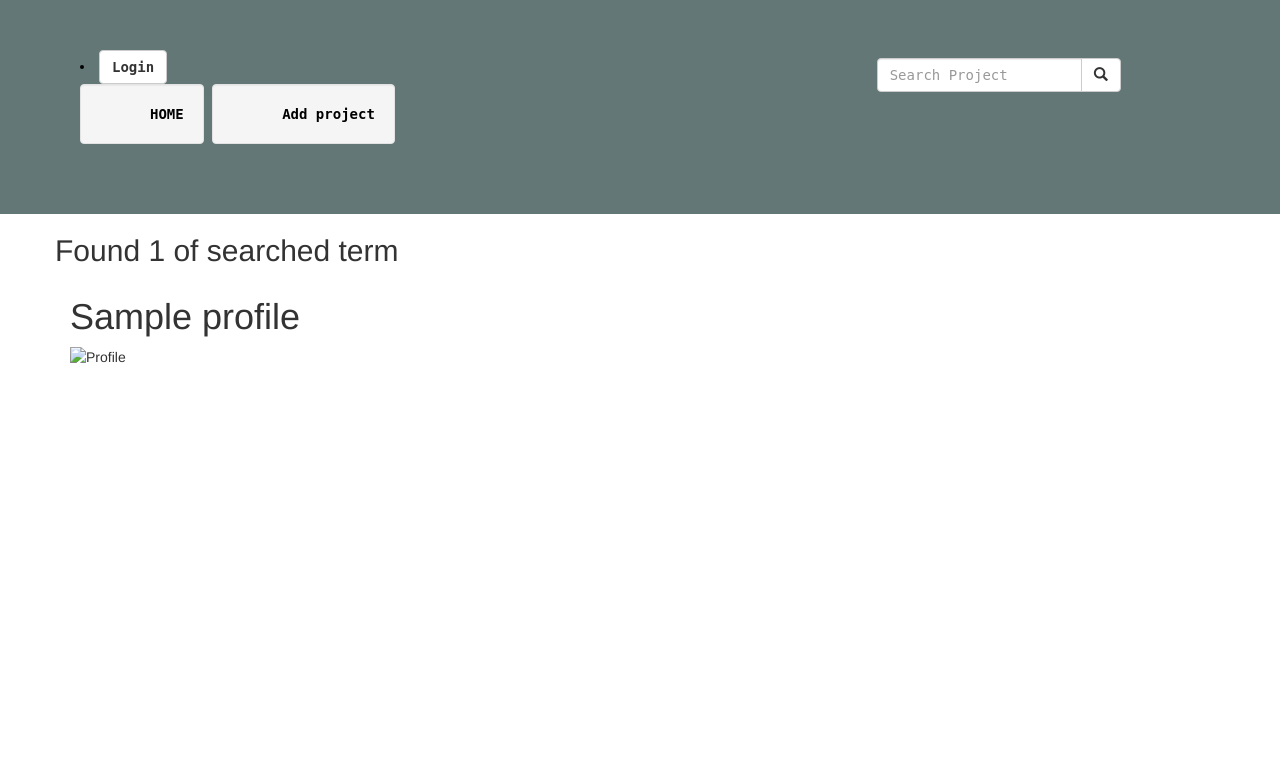
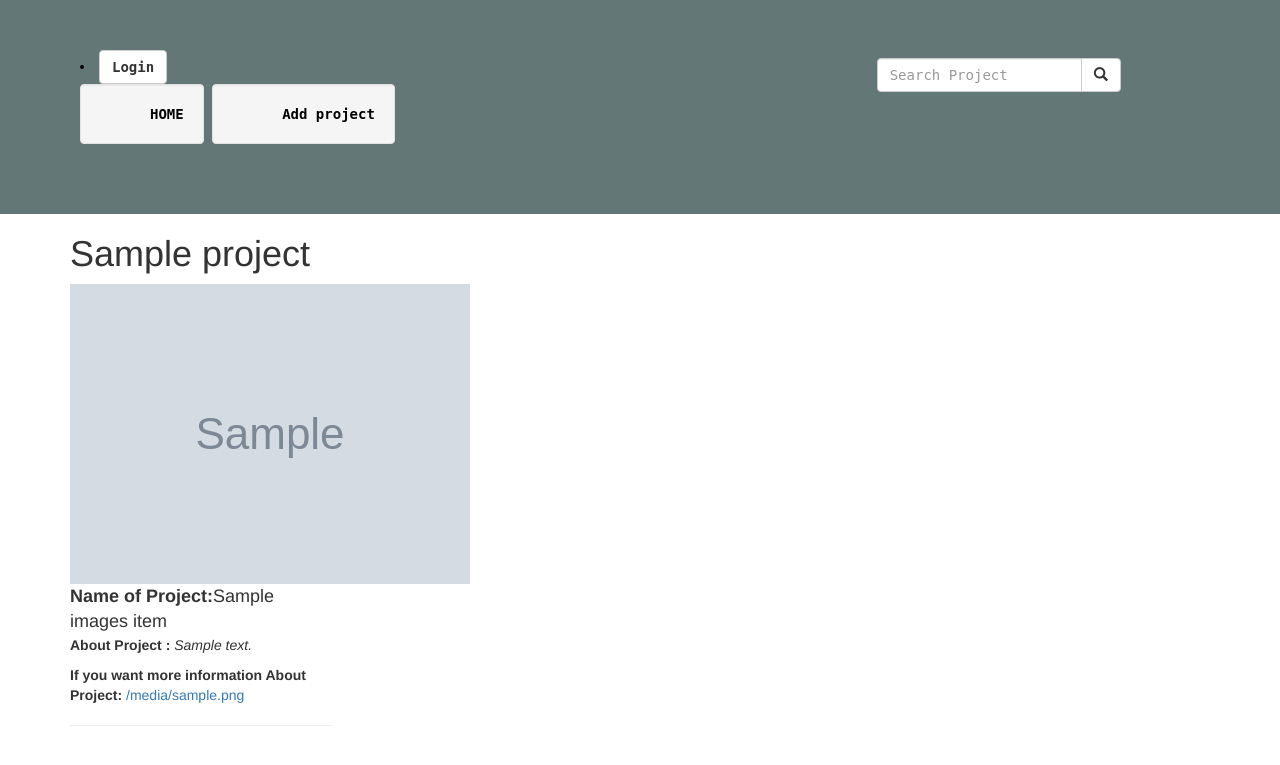
Before and after one commit to Nyirabazungu/poster, a Django app: template images/templates/all-images/search.html in a window 1280 px wide. Shown: the top 765 px of the page. Run offline with Django 3.2, Linux system fonts and the light colour scheme; the template is opened without the code that fills it: most values are stand-ins (such as "Sample title", 1, 10 or a date in 2020); grey boxes marked "Sample" are stand-in pictures; some libraries are stand-ins or nearby versions.

Commit message:
add link

```diff
--- a/images/templates/all-images/search.html
+++ b/images/templates/all-images/search.html
@@ -3,23 +3,36 @@
 <div class="container">
 
   <div class="row">
-    {% if profiles%}
-      <h2>Found {{ profiles|length }} of searched term {{message}}</h2>
-    {% else %}
-      <h2> Enter name! {{message}}</h2>
+    {% if projects%}
+
+
     {% endif %}
 
   </div>
 
   <div class="row">
 
-  {% if profiles%}
-    {% for profile in profiles %}
-      <div class="col-sm-6 col-md-3">
-          <h1>{{profile.profile}}</h1>
-          <img src="{{profile_item.projects.url}}" class="img-responsive" alt="Profile"></a>
 
-      </div>
+
+          {% if projects%}
+          {% for images_item in projects %}
+            <div class="col-sm-6 col-md-3">
+                <h1>{{project.project}}</h1>
+
+                <data-target="#{{images_item.id}}">
+                  <img src="{{images_item.image.url}}" alt="Image" width='400' length='600'>
+                  <h4 class="modal-title"><strong>Name of Project:</strong>{{images_item.title}}</h4>
+                  <p><strong>About Project : </strong><em>{{images_item.detail}}</em></p>
+                  <p><strong>If you want more information About Project:</strong> <a href="{{images_item.link}}">{{images_item.link}}</a></p>
+                  <hr>
+
+
+
+
+
+
+
+          </div>
     {% endfor %}
   {% endif %}
   </div>
```
